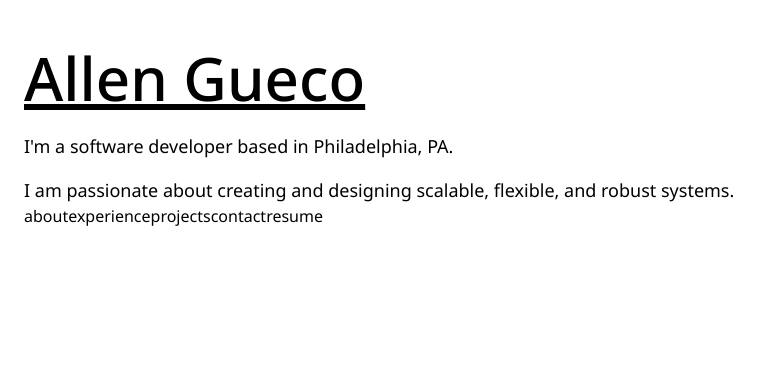
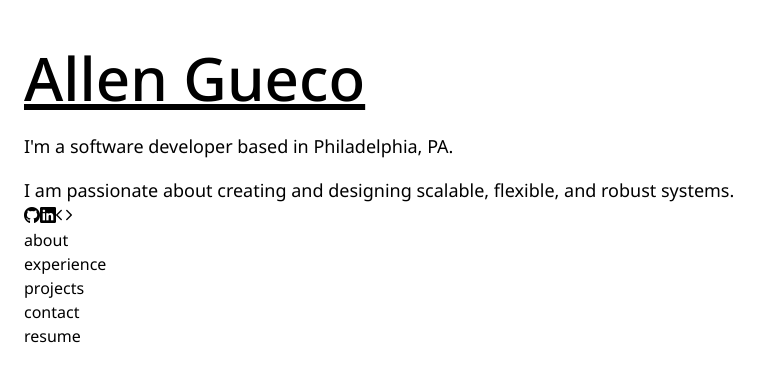
Before and after one commit to allengueco/allengueco.github.io, an Angular app: page / in a window 1280 px wide. Shown: the top 382 px of the page, without its empty margins (0-772 px from the left). Built offline with nearby package versions, Linux system fonts and the light colour scheme; what @catppuccin/tailwindcss would draw is missing.

Commit message:
[ci skip] link + icons

```diff
--- a/package.json
+++ b/package.json
@@ -21,6 +21,7 @@
     "@angular/platform-browser": "^19.0.3",
     "@angular/platform-browser-dynamic": "^19.0.3",
     "@angular/router": "^19.0.3",
+    "primeicons": "^7.0.0",
     "rxjs": "~7.8.0",
     "tslib": "^2.3.0"
   },
--- a/src/app/home/home.component.html
+++ b/src/app/home/home.component.html
@@ -2,8 +2,15 @@
   <h1 class="antialiased font-medium text-6xl underline decoration-peach mb-2">Allen Gueco</h1>
   <p class="text-lg mt-4 text-subtext0">I'm a software developer based in Philadelphia, PA.</p>
   <p class="text-lg mt-4 text-subtext0">I am passionate about creating and designing scalable, flexible, and robust systems.</p>
+  <div class="flex">
+    @for (s of socials; track s.iconName) {
+      <a href={{s.link}}>
+        <i [ngClass]="['pi', s.iconName]" class="text-md"></i>
+      </a>
+    }
+  </div>
   <ul>
-    <li>
+    <li class="flex flex-col">
       <a>about</a>
       <a>experience</a>
       <a>projects</a>
--- a/src/app/home/home.component.ts
+++ b/src/app/home/home.component.ts
@@ -1,10 +1,25 @@
+import { CommonModule } from '@angular/common';
 import { Component } from '@angular/core';
-import { ExperienceComponent } from '../experience/experience.component';
 
 @Component({
-    selector: 'app-home',
-    imports: [ExperienceComponent],
-    templateUrl: './home.component.html',
-    styleUrl: './home.component.scss'
+  selector: 'app-home',
+  templateUrl: './home.component.html',
+  imports: [CommonModule],
+  styleUrl: './home.component.scss',
 })
-export class HomeComponent {}
+export class HomeComponent {
+  socials: { iconName: string; link: string }[] = [
+    {
+      iconName: 'pi-github',
+      link: 'https://github.com/allengueco',
+    },
+    {
+      iconName: 'pi-linkedin',
+      link: 'https://linkedin.com/in/allengueco',
+    },
+    {
+      iconName: 'pi-code',
+      link: 'https://stackoverflow.com/users/10374250/agueco',
+    },
+  ];
+}
--- a/src/styles.scss
+++ b/src/styles.scss
@@ -2,6 +2,7 @@
 @tailwind base;
 @tailwind components;
 @tailwind utilities;
+@import "primeicons/primeicons.css";
 
 @layer base {
   @font-face {
```
Also changed, not shown: 1 other file (tests, documents, lock files or other folders).
